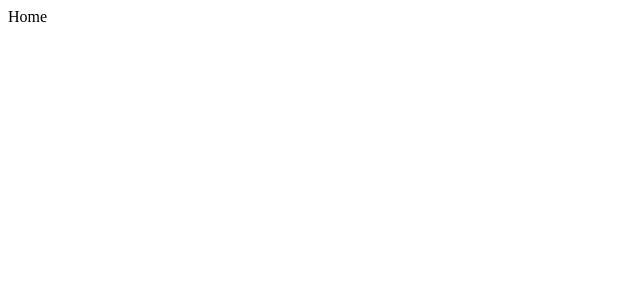
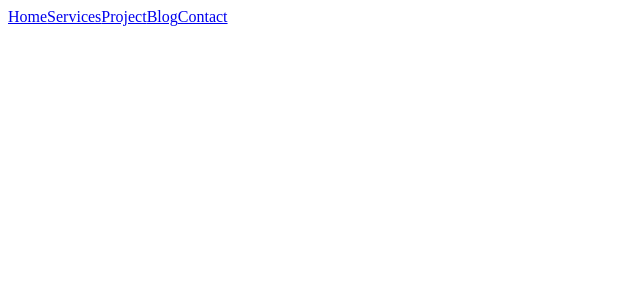
Before and after one commit to IdrisVeli1987/Interno, a React (Vite) app: page / in a window 1280 px wide. Shown: the top 300 px of the page, without its empty margins (0-640 px from the left). Built offline with nearby package versions, Linux system fonts and the light colour scheme.

Commit message:
add Home page

```diff
--- a/src/Pages/Home/index.jsx
+++ b/src/Pages/Home/index.jsx
@@ -1,9 +1,12 @@
-import React from 'react'
+import React from "react";
+import Navigation from "../../Components/Navigation";
 
 const Home = () => {
   return (
-    <div>Home</div>
-  )
-}
+    <div>
+      <Navigation />
+    </div>
+  );
+};
 
-export default Home
+export default Home;
```
